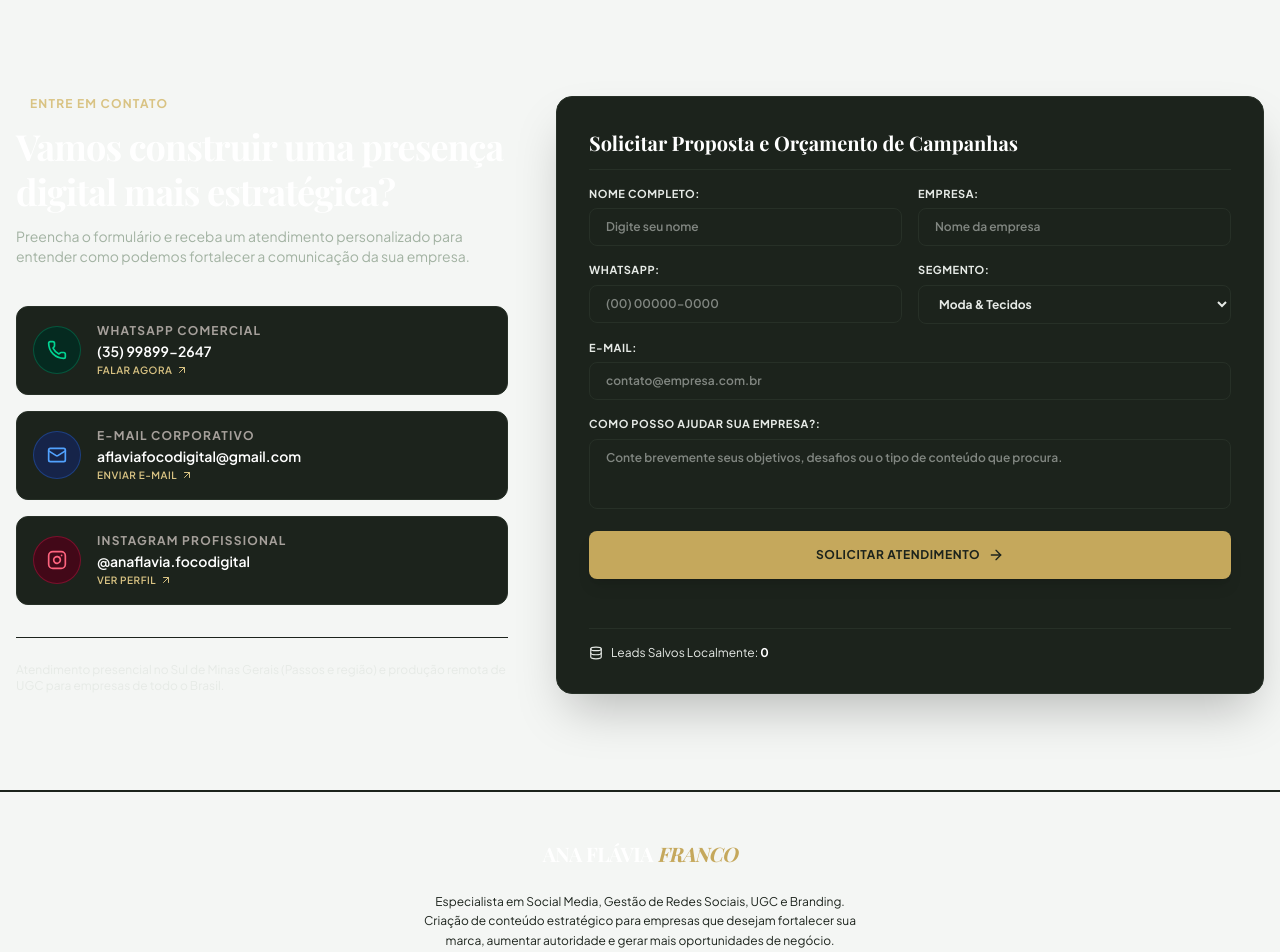
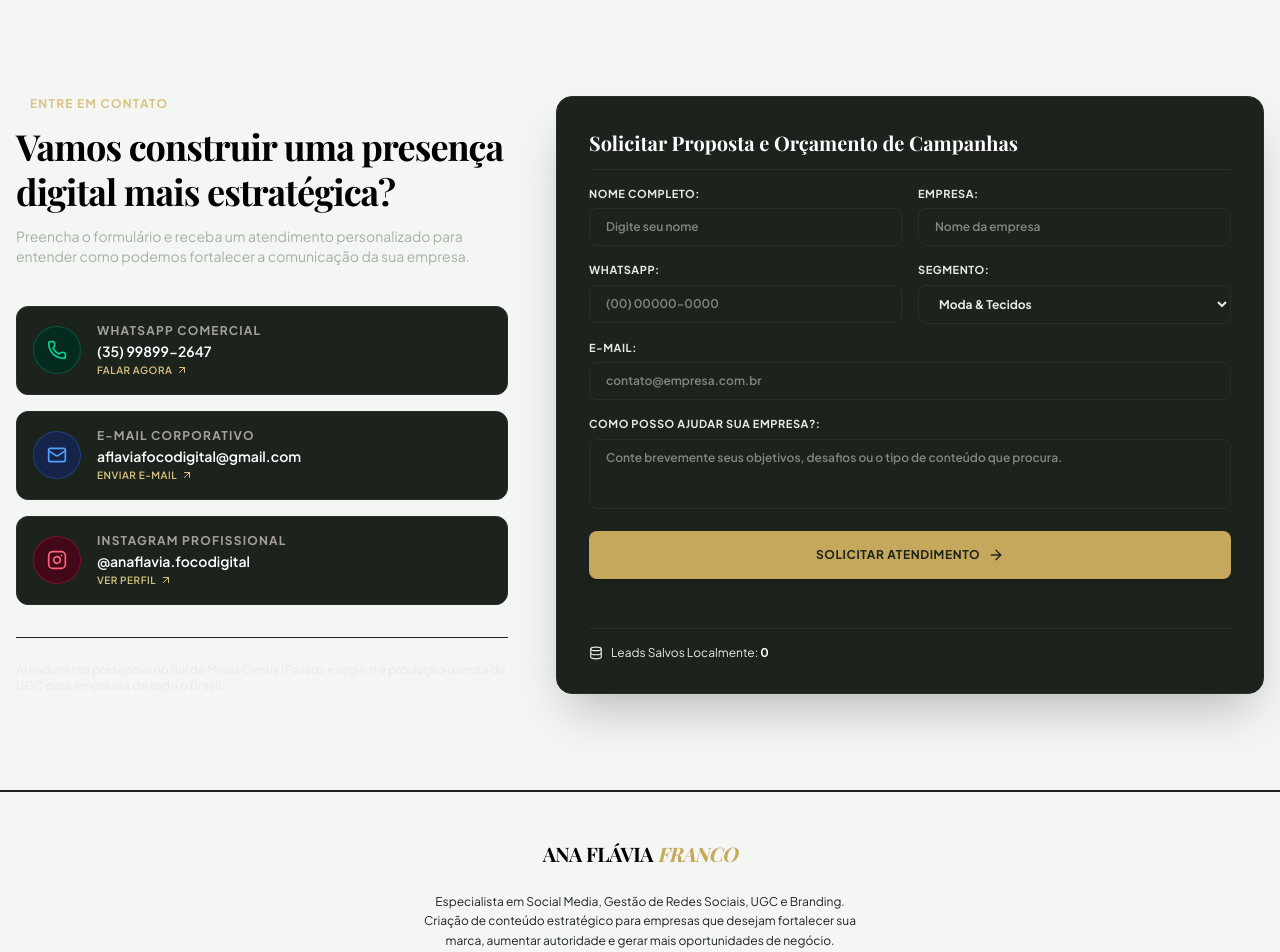
Before and after one commit to rfrancodev/cliente-flava-marketing, a React (Vite) app: page / in a window 1280 px wide. Shown: the part 6520-7472 px from the top of the page. Built offline with nearby package versions, Linux system fonts and the light colour scheme; a web font is replaced by a local one.

Commit message:
style: update text color for brand elements
Change contact section title and footer brand name text color to black to improve visual consistency and readability.

```diff
--- a/src/App.tsx
+++ b/src/App.tsx
@@ -1361,7 +1361,7 @@ export default function App() {
                   <h3 className="text-brand-gold-400 font-bold text-xs uppercase tracking-widest flex items-center gap-2">
                     <span className="w-1.5 h-1.5 rounded-full bg-brand-gold-500 animate-ping" /> {SITE_COPY.contact.badge}
                   </h3>
-                  <h2 className="font-serif text-3xl sm:text-4xl font-bold tracking-tight text-white leading-tight">
+                  <h2 className="font-serif text-3xl sm:text-4xl font-bold tracking-tight text-black leading-tight">
                     {SITE_COPY.contact.title}
                   </h2>
                   <p className="text-xs sm:text-sm text-brand-olive-300">
@@ -1643,7 +1643,7 @@ export default function App() {
       {/* Footer */}
       <footer className="bg-brand-olive-950 py-12 text-brand-olive-400 text-center border-t border-brand-olive-900 px-4">
         <div className="max-w-7xl mx-auto space-y-6">
-          <div className="font-serif text-xl font-bold tracking-tight text-white">
+          <div className="font-serif text-xl font-bold tracking-tight text-black">
             {SITE_COPY.header.brandName} <span className="text-brand-gold-500 italic">{SITE_COPY.header.brandSurname}</span>
           </div>
           <p className="text-xs max-w-md mx-auto leading-relaxed">
```
